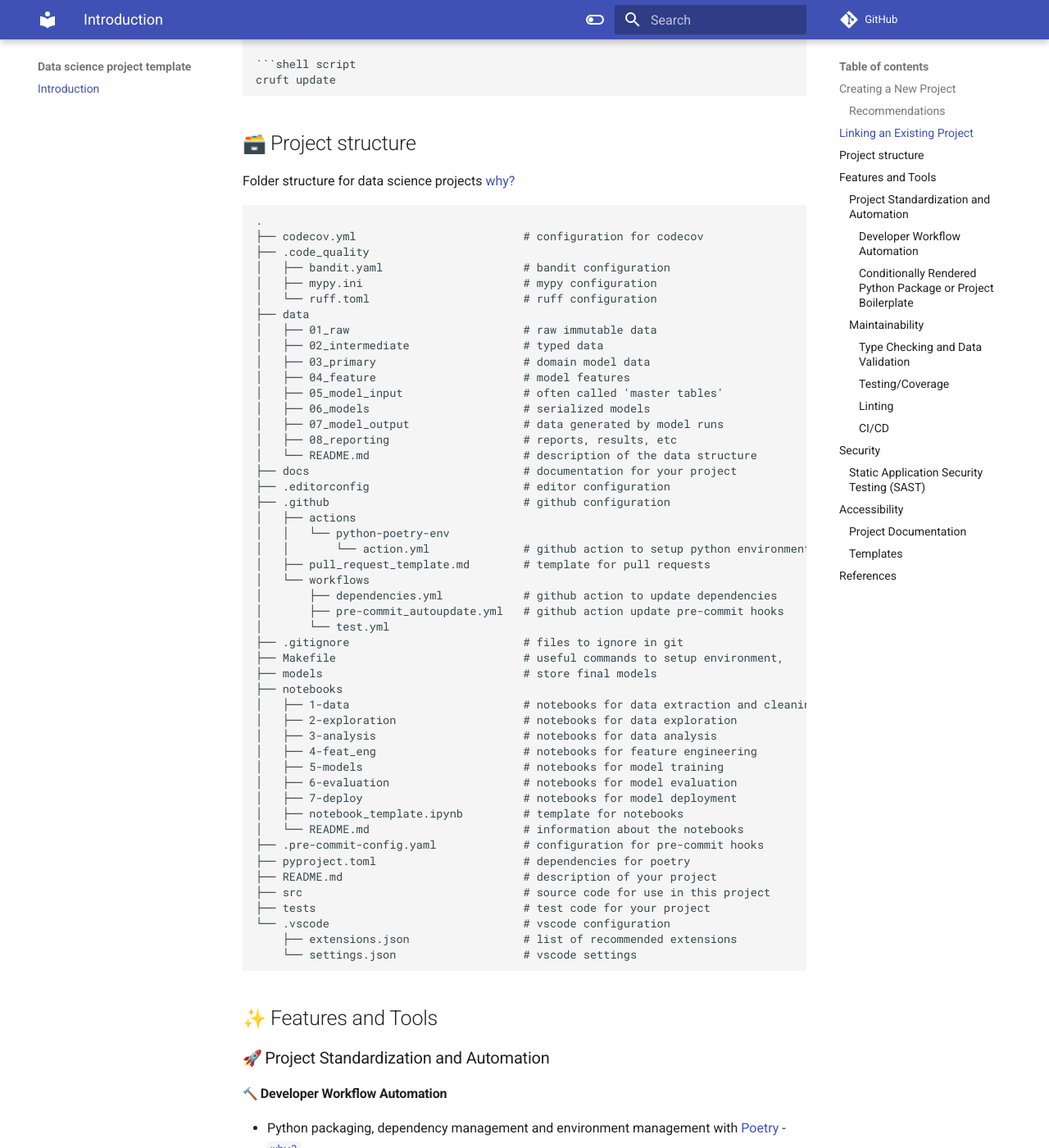
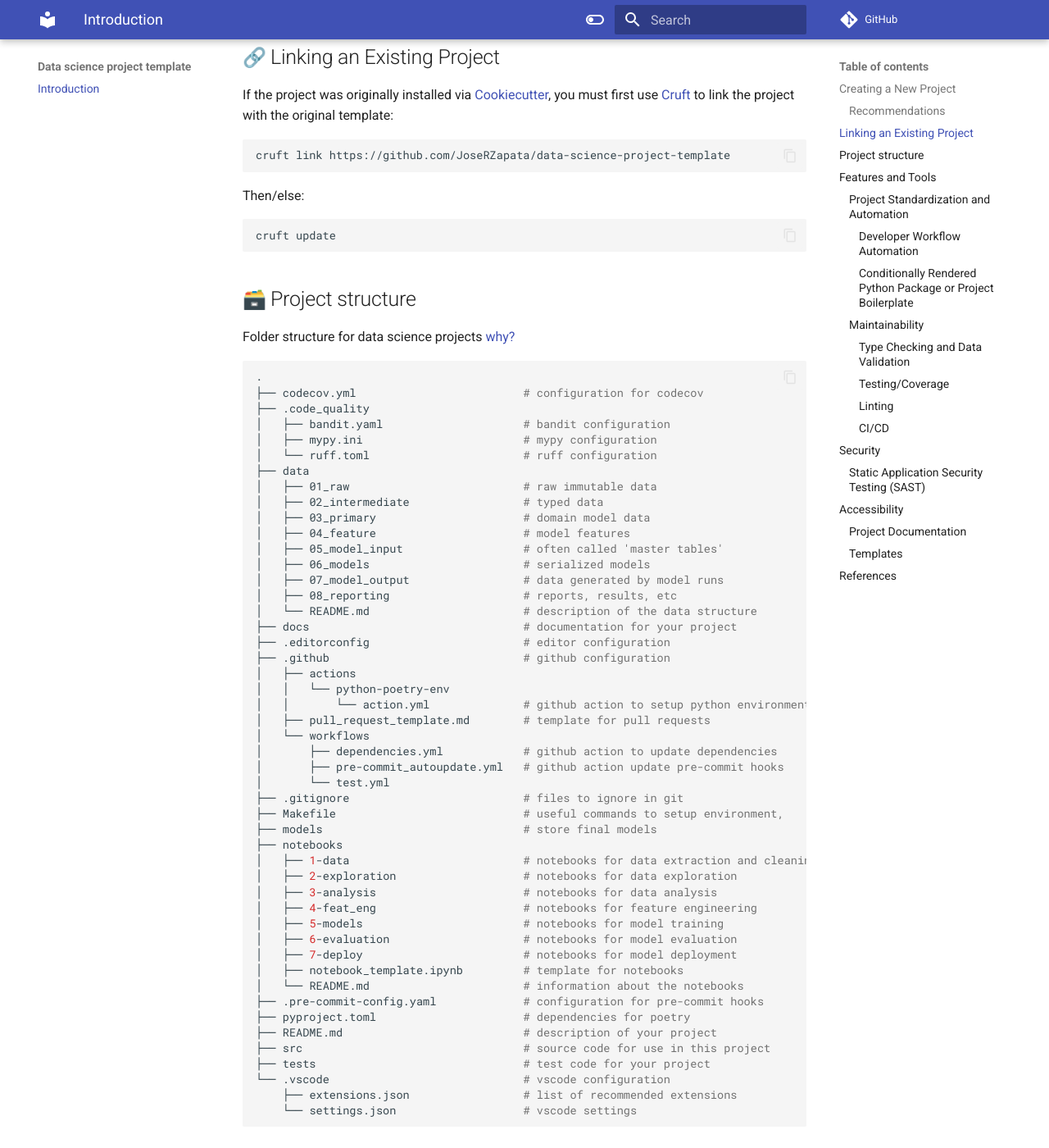
Before and after one commit to JoseRZapata/data-science-project-template, an MkDocs documentation site: the page built from docs/index.md, in a window 1280 px wide and 1400 px high, scrolled down 1768 px. Shown: the whole window at 82% size. Built offline with MkDocs 1.6.1 and Material for MkDocs 9.7.7, drawn with Linux system fonts in a browser that asks for light colours; emoji names are drawn with the system emoji font; comment, search, counter and statistics services are not loaded; some of the changed lines change nothing that is shown; some of the changed text lies outside the part shown.

Commit message:
Feature/fix_gh_page (#11)
* ✨ 📝 add gh-pages badge

* ⬆️ upgrade mkdocs-material

* 🔧  update mkdocs code configurations

* 📝 ✏️  fix links in readme to absolute links

````diff
--- a/README.md
+++ b/README.md
@@ -3,6 +3,7 @@
 [![Poetry](https://img.shields.io/endpoint?url=https://python-poetry.org/badge/v0.json)](https://python-poetry.org/)
 [![Ruff](https://img.shields.io/endpoint?url=https://raw.githubusercontent.com/charliermarsh/ruff/main/assets/badge/v1.json)](https://github.com/charliermarsh/ruff)
 [![pre-commit](https://img.shields.io/badge/pre--commit-enabled-brightgreen?logo=pre-commit&logoColor=white)](https://github.com/pre-commit/pre-commit)
+[![pages-build-deployment](https://github.com/JoseRZapata/data-science-project-template/actions/workflows/pages/pages-build-deployment/badge.svg?branch=gh-pages)](https://github.com/JoseRZapata/data-science-project-template/actions/workflows/pages/pages-build-deployment)
 
 Template for a data science projects with software development tools
 
@@ -40,17 +41,23 @@
 1. [Install Pyenv](https://github.com/pyenv/pyenv?tab=readme-ov-file#installation)
 2. [Install Poetry](https://python-poetry.org/docs/#installation)
 
-Via [Cruft](recommended):
+Via [Cruft] - **recommended**:
 
-```shell script
+```bash title="install cruft"
 pip install --user cruft # Install `cruft` on your path for easy access
+```
+
+```shell title="create project"
 cruft create https://github.com/JoseRZapata/data-science-project-template
 ```
 
 Via [Cookiecutter]:
 
-```shell script
+```shell title="install cookiecutter"
 pip install --user cookiecutter # Install `cookiecutter` on your path for easy access
+```
+
+```shell title="create project"
 cookiecutter gh:JoseRZapata/data-science-project-template
 ```
 
@@ -60,13 +67,13 @@
 
 If the project was originally installed via [Cookiecutter], you must first use [Cruft] to link the project with the original template:
 
-```shell script
+```shell
 cruft link https://github.com/JoseRZapata/data-science-project-template
 ```
 
 Then/else:
 
-```shell script
+```shell
 cruft update
 ```
 
@@ -135,7 +142,7 @@
   with [Poetry] - [`why?`](https://mathdatasimplified.com/poetry-a-better-way-to-manage-python-dependencies/)
 - Project workflow orchestration
   with [Make] as an [interface shim](https://en.wikipedia.org/wiki/Shim_(computing))
-  - Self-documenting [Makefile]({{cookiecutter.repo_name}}/Makefile); just type
+  - Self-documenting [Makefile](https://github.com/JoseRZapata/data-science-project-template/blob/main/{{cookiecutter.repo_name}}/Makefile); just type
       `make` on the command line to display auto-generated documentation on available
       targets:
 - Automated Cookiecutter template synchronization with [Cruft] - [`why?`](https://careers.wolt.com/en/blog/tech/project-template-for-modern-python-packages)
@@ -145,36 +152,36 @@
 
 #### :seedling: Conditionally Rendered Python Package or Project Boilerplate
 
-- [Optional] [Jupyter](https://jupyter.org/) support
+- _Optional:_ [Jupyter] support
 
 ### :wrench: Maintainability
 
 #### :label: Type Checking and Data Validation
 
-- Static type-checking with [Mypy](http://mypy-lang.org)
+- Static type-checking with [Mypy]
 
 #### :white_check_mark: Testing/Coverage
 
 - Testing
   with [Pytest]
 - Doctests
-  with [`xdoctest`](https://xdoctest.readthedocs.io)
+  with [xdoctest]
 - Code coverage
-  with [Coverage.py](https://coverage.readthedocs.io/)
+  with [Coverage.py]
 - Coverage reporting
   with [Codecov]
 
 #### :rotating_light: Linting
 
 - Code quality:
-  - [Ruff](https://github.com/charliermarsh/ruff)
+  - [Ruff]
     - A blazing-fast (10x-100x faster) replacement for
-        [Pylint], [Flake8] (including major plugins) and more linters under a single, common interface
+        ~~[Pylint]~~, ~~[Flake8]~~ (including major plugins) and more linters under a single, common interface
   - [ShellCheck](https://github.com/koalaman/shellcheck)
 - Code formatting:
-  - [Ruff](https://github.com/charliermarsh/ruff)
+  - [Ruff]
     - A blazing-fast (10x-100x faster) replacement for
-        [Black], [isort], [pyupgrade] and more formaters under a single, common interface
+        ~~[Black]~~, ~~[isort]~~, ~~[pyupgrade]~~ and more formaters under a single, common interface
 
 - General file formatting:
   - [`end-of-file-fixer`](https://github.com/pre-commit/pre-commit-hooks#end-of-file-fixer)
@@ -192,8 +199,8 @@
 #### :construction_worker: CI/CD
 
 - Dependency updates
-  with [Dependabot](https://dependabot.com/)
-  - Automated [Dependabot](https://dependabot.com/) PR merging
+  with [Dependabot]
+  - Automated [Dependabot] PR merging
     with the [Dependabot Auto Merge GitHub Action](https://github.com/ahmadnassri/action-dependabot-auto-merge)
 
 ## :lock: Security
@@ -234,11 +241,11 @@
 [Black]: https://github.com/psf/black
 [Codecov]: https://codecov.io/
 [Cookiecutter]:https://cookiecutter.readthedocs.io/stable/
-[coverage.py]: https://coverage.readthedocs.io/
+[Coverage.py]: https://coverage.readthedocs.io/
 [Cruft]: https://cruft.github.io/cruft/
-[Data structure]: {{cookiecutter.repo_name}}/data/README.md
+[Data structure]: https://github.com/JoseRZapata/data-science-project-template/blob/main/{{cookiecutter.repo_name}}/data/README.md
 [deepcheck]:https://deepcheck.io/
-[dependabot]: https://github.com/dependabot/dependabot-core
+[Dependabot]: https://github.com/dependabot/dependabot-core
 [depy]:https://fpgmaas.github.io/deptry/
 [DVC]:https://dvc.org/
 [Flake8]:https://github.com/PyCQA/flake8
@@ -255,23 +262,22 @@
 [MlFlow]:https://www.mlflow.org/
 [Mypy]: http://mypy-lang.org/
 [myst]: https://myst-parser.readthedocs.io/
-[Notebook template]: {{cookiecutter.repo_name}}/notebooks/notebook_template.ipynb
+[Notebook template]: https://github.com/JoseRZapata/data-science-project-template/blob/main/{{cookiecutter.repo_name}}/notebooks/notebook_template.ipynb
 [NumPy]:https://numpy.org/
 [OmegaConf]: https://omegaconf.readthedocs.io/en/latest/
 [Pandas]:https://pandas.pydata.org/
 [pandera]:(https://pandera.readthedocs.io/en/stable/)
 [Poetry]: https://python-poetry.org/
 [pre-commit]: https://pre-commit.com/
-[Pull Request template]: {{cookiecutter.repo_name}}/.github/pull_request_template.md
+[Pull Request template]: https://github.com/JoseRZapata/data-science-project-template/blob/main/{{cookiecutter.repo_name}}/.github/pull_request_template.md
 [Pyenv]: https://github.com/pyenv/pyenv
 [Pylint]:https://github.com/PyCQA/pylint
 [pypi]: https://pypi.org/
 [Pytest]: https://docs.pytest.org/en/latest/
 [pyupgrade]: https://github.com/asottile/pyupgrade
 [Ruff]: https://docs.astral.sh/ruff/
-[safety]: https://github.com/pyupio/safety
 [scikit-learn]:https://scikit-learn.org/
 [testpypi]: https://test.pypi.org/
 [tox]: https://tox.readthedocs.io/
 [typeguard]: https://github.com/agronholm/typeguard
-[xdoctest]: https://github.com/Erotemic/xdoctest
+[xdoctest]: https://xdoctest.readthedocs.io/en/latest/
--- a/mkdocs.yml
+++ b/mkdocs.yml
@@ -12,6 +12,8 @@
       toggle:
         icon: material/toggle-switch
         name: Switch to light mode
+  features:
+    - content.code.copy
 
 nav:
   - Introduction: 'index.md'
@@ -23,3 +25,9 @@
   - pymdownx.emoji:
       emoji_index: !!python/name:material.extensions.emoji.twemoji
       emoji_generator: !!python/name:material.extensions.emoji.to_svg
+  - pymdownx.highlight:
+      anchor_linenums: true
+      line_spans: __span
+      pygments_lang_class: true
+  - pymdownx.inlinehilite
+  - pymdownx.superfences
````
Also changed, not shown: 1 other file.
